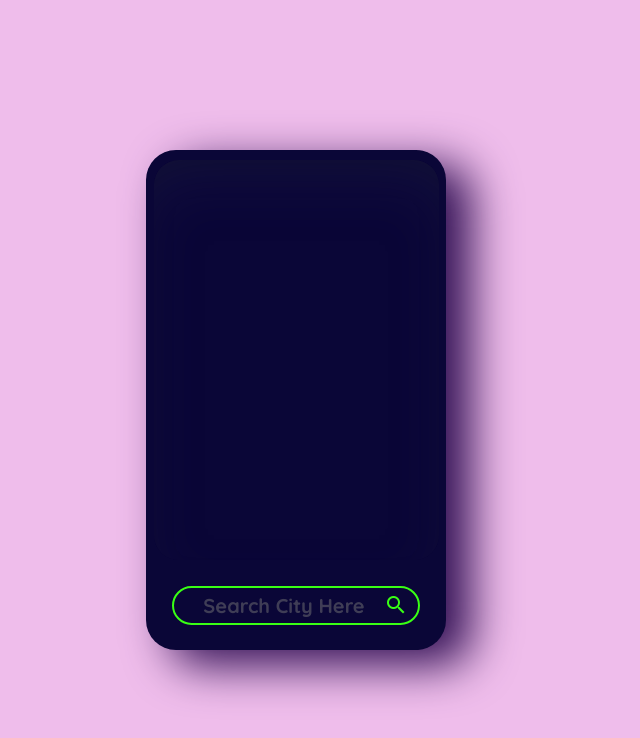
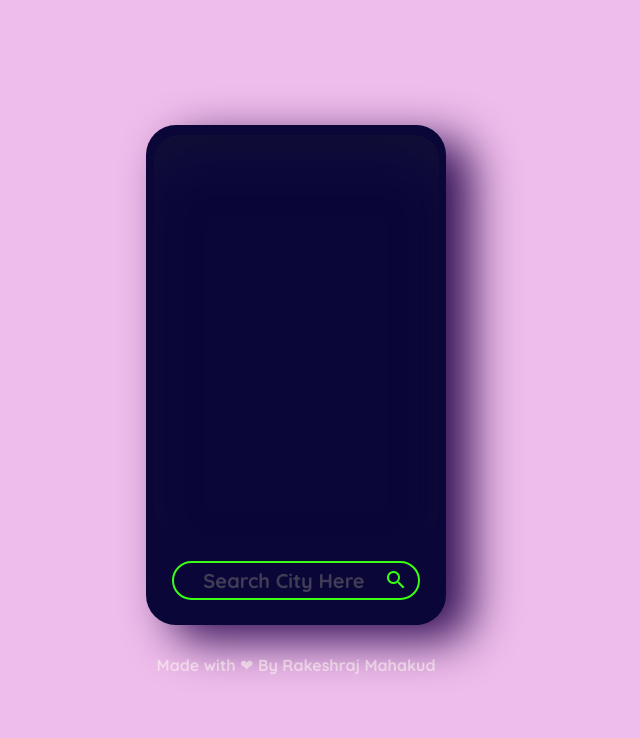
Before and after one commit to rakeshrajmahakud/weather-app, a plain HTML site: page index.html in a window 1280 px wide. Shown: the whole page, without its empty margins (344-984 px from the left). Drawn offline with nearby package versions, Linux system fonts and the light colour scheme; no server answers.

Commit message:
name updated

```diff
--- a/index.html
+++ b/index.html
@@ -14,6 +14,7 @@
     <title>Weather App</title>
 </head>
 <body>
+
     <div class="container">
         <div class="child-display">
 
@@ -43,9 +44,9 @@
             <span class="material-icons search-icon" id="search">search</span>
         </div>
     </div>
-
+    <div id="myname">Made with ❤ By Rakeshraj Mahakud</div>
 
     <script src="./script.js"></script>
-<!-- <img src="./3d weather icons/night/mist50N.png" alt=""> -->
+
 </body>
 </html>
--- a/styles.css
+++ b/styles.css
@@ -19,6 +19,8 @@
     /* background-color: aquamarine; */
     /* background-color: #D3C0CD; */
     /* background-color: #ACEB98; */
+    display: flex;
+    flex-direction: column;
 
 
 }
@@ -163,3 +165,9 @@
         transform: translateY(0px);
     }
   }
+
+
+  #myname{
+    margin-top: 30px;
+    opacity: 50%;
+  }
```
